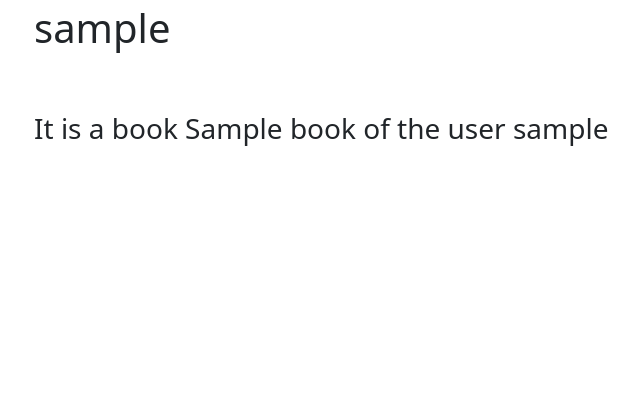
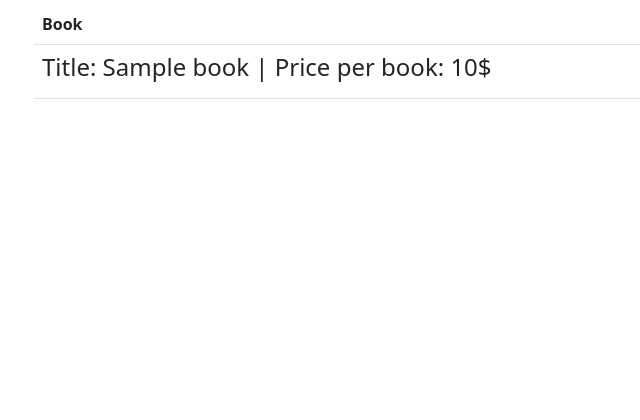
Before and after one commit to Daniil4949/test_project, a Django app: page /cart/ in a window 1280 px wide. Shown: the part 56-476 px from the top of the page, without its empty margins (48-688 px from the left). Run offline with Django 4.2, Linux system fonts and the light colour scheme; a user stored in the database is signed in; tables that the repository leaves empty hold one stand-in row (values such as "Sample post").

Commit message:
The prototype of the cart was created.

```diff
--- a/books/models.py
+++ b/books/models.py
@@ -20,6 +20,7 @@ class Book(models.Model):
     slug = models.SlugField(max_length=1000, db_index=True, verbose_name='URL', null=True, blank=True, unique=True)
     category = models.ForeignKey(Category, on_delete=models.CASCADE, )
     img_url = models.TextField(null=True)
+    price = models.IntegerField(default=0)
     quantity = models.IntegerField(default=0)
 
     def get_absolute_url(self):
@@ -34,6 +35,6 @@ class Cart(models.Model):
     user = models.ForeignKey(CustomUser, on_delete=models.CASCADE)
 
     def __str__(self):
-        return f"It is a book {self.book} of the user {self.user}"
+        return f"Title: {self.book.title} | Price per book: {self.book.price}$"
 
 # Create your models here.
--- a/templates/base.html
+++ b/templates/base.html
@@ -34,7 +34,7 @@
                     <ul class="navbar-nav justify-content-end flex-grow-1 pe-3">
                         {% if request.user.is_authenticated %}
                         <li class="nav-item">
-                            <a href="#"><i class="fa fa-shopping-cart" aria-hidden="true"></i></a>
+                            <a href="{% url 'cart' %}"><i class="fa fa-shopping-cart" aria-hidden="true"></i></a>
                         </li>
                         {% endif %}
                         <li class="nav-item">
--- a/templates/cart/cart.html
+++ b/templates/cart/cart.html
@@ -1,9 +1,21 @@
 {% extends 'base.html' %}
 {% block content %}
 <div class="container" style="margin-top: 60px;">
-    <h1>{{ request.user.username }}</h1>
-    {% for book in cart %}
-    <p> <h3 style="margin-top: 60px;">{{ book }}</h3></p>
-    {% endfor %}
+    <table class="table">
+        <thead>
+        <tr class="table">
+            <th scope="col">Book</th>
+        </tr>
+        </thead>
+        <tbody>
+        {% for book in cart %}
+    <tr>
+
+      <td><h4>{{ book }}</h4></td>
+    </tr>
+        {% endfor %}
+  </tbody>
+
+    </table>
 </div>
 {% endblock %}
```
Also changed, not shown: books/migrations/0006_book_price.py (added).
